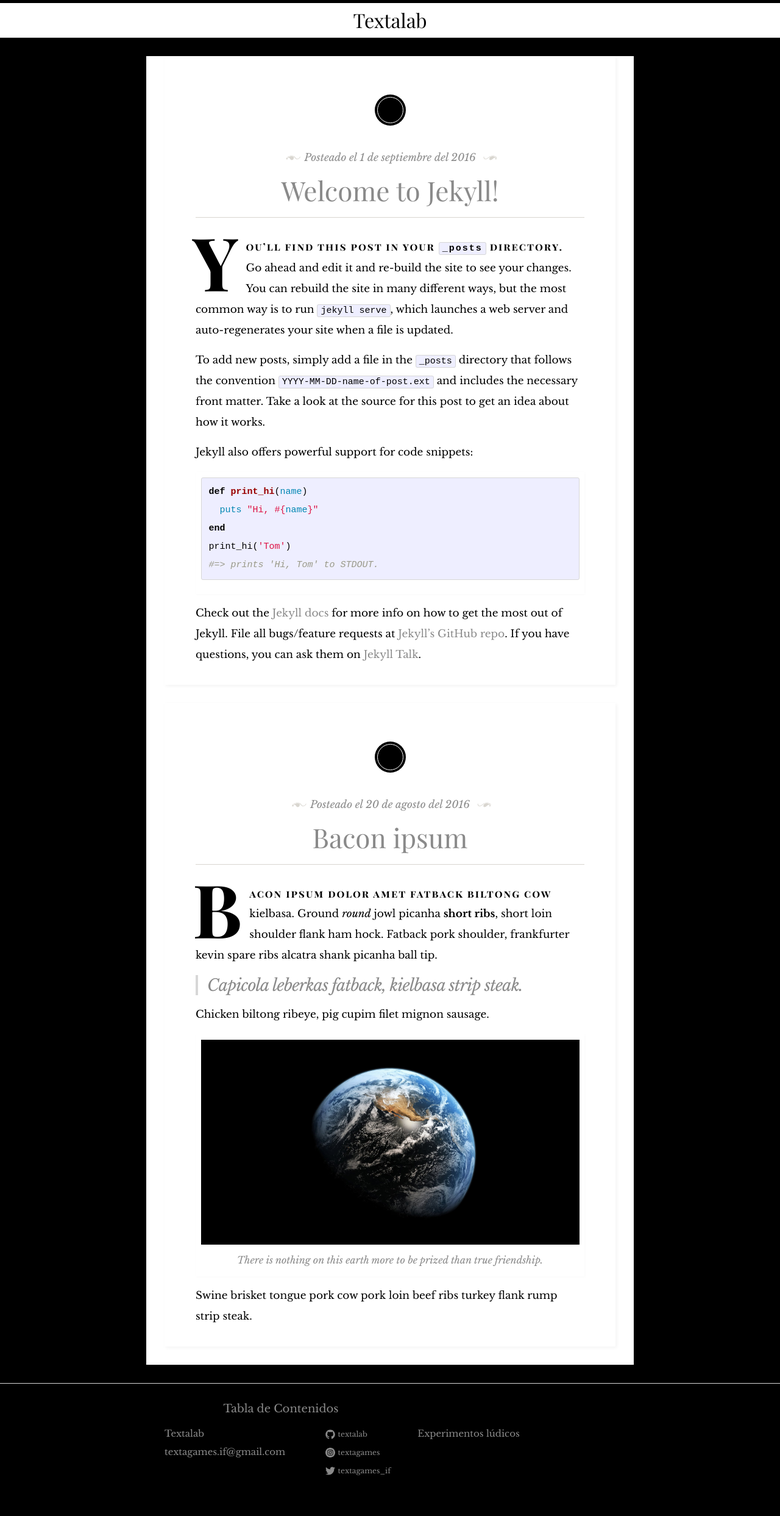
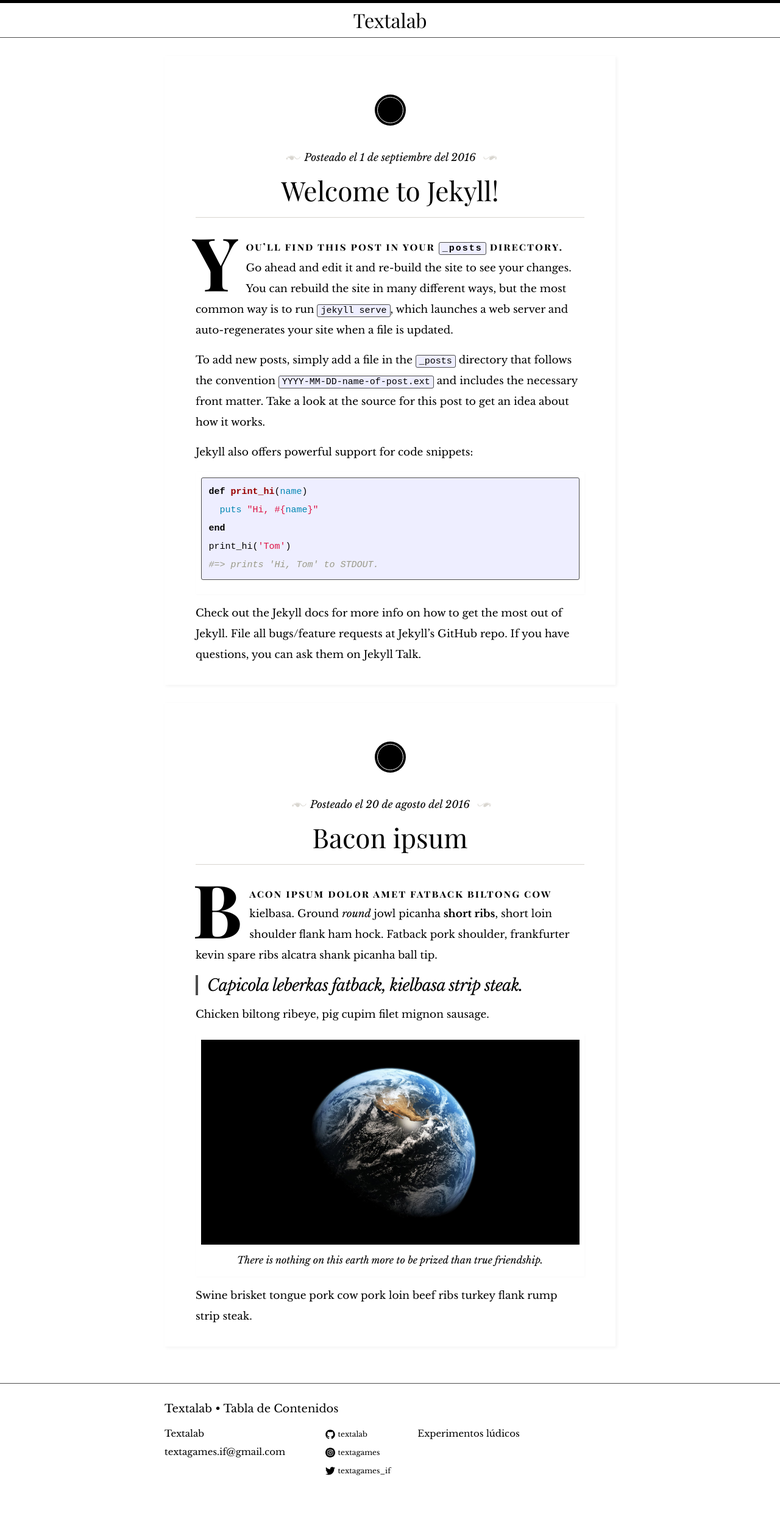
Before and after one commit to textalab/textalab.github.io, a Jekyll site: the page built from index.html, in a window 1280 px wide. Shown: the whole page at 61% size. Built offline with Jekyll 4.4.1, drawn with Linux system fonts in a browser that asks for light colours; some web fonts are replaced.

Commit message:
mas cambios de diseño

```diff
--- a/_sass/_layout.scss
+++ b/_sass/_layout.scss
@@ -241,6 +241,7 @@
     a {
         color: $grey-color;
         font-style: italic;
+        text-decoration: underline;
     }
 }
 
@@ -251,7 +252,7 @@
  */
 .table-of-contents {
     h1 {
-        color: $brand-color;
+        color: #000000;
         display: block;
         font-family: "Playfair Display";
         font-size: 44px;
--- a/css/main.scss
+++ b/css/main.scss
@@ -29,12 +29,12 @@ $small-font-size:  $base-font-size * 0.875;
 
 $spacing-unit:     30px;
 
-$brand-color:      #8a8a8a;
-$background-color: #000000;
+$brand-color:      #000000;
+$background-color: #ffffff;
 $text-color:       #000000;
 $title-color:      #000000;
 
-$grey-color:       #8a8a8a;
+$grey-color:       #000000;
 $grey-color-light: lighten($grey-color, 30%);
 $grey-color-dark:  darken($grey-color, 25%);
 
```
